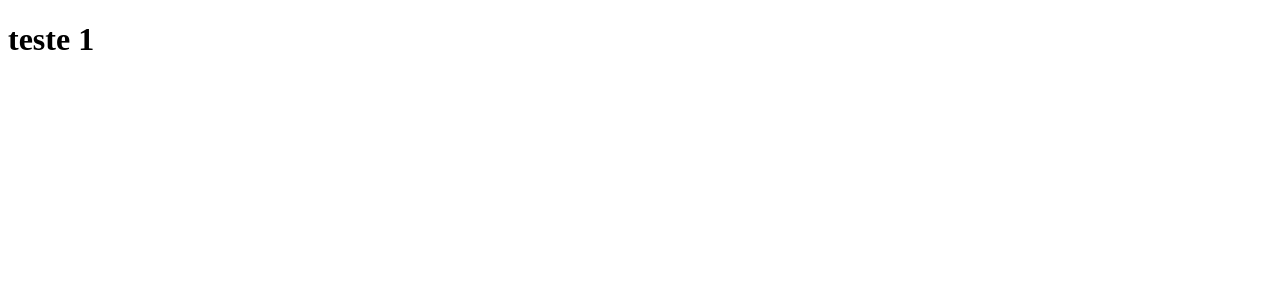
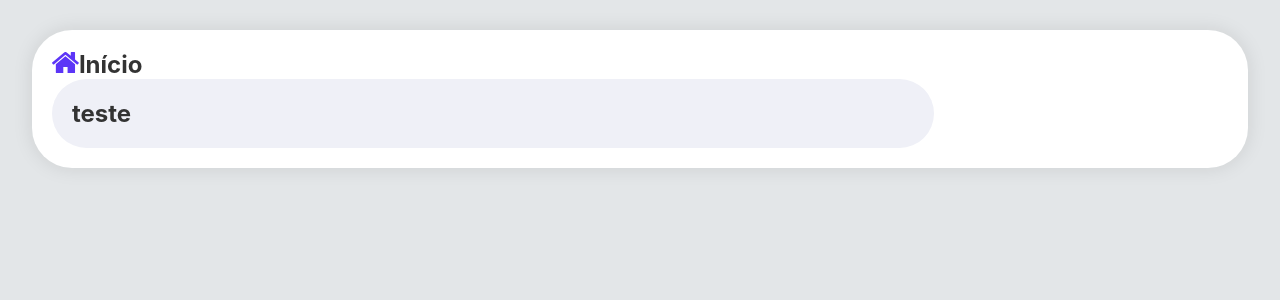
Before and after one commit to jeffinwilker/ponvi, a React (Create React App) app: page / in a window 1280 px wide. Shown: the top 300 px of the page. Built offline with nearby package versions, Linux system fonts and the light colour scheme.

Commit message:
Criando inter
Tá indo pouco a pouco.

```diff
--- a/public/index.html
+++ b/public/index.html
@@ -3,9 +3,10 @@
   <head>
     <meta charset="utf-8" />
     <meta name="viewport" content="width=device-width, initial-scale=1" />
-    <meta name="theme-color" content="#000000" />
+    <meta name="theme-color" content="#E3E6E8" />
+    <link href="https://fonts.googleapis.com/css2?family=Open+Sans:ital,wght@1,600&display=swap" rel="stylesheet">
 
-    <title>React App</title>
+    <title>Ponvi</title>
   </head>
   <body>
     <noscript>You need to enable JavaScript to run this app.</noscript>
--- a/src/App.js
+++ b/src/App.js
@@ -1,7 +1,13 @@
 import React from 'react';
 import Routes from './routes';
+import GlobalStyle from './styles/global';
 
 function App() {
-    return <Routes />;
+    return (
+        <>
+            <Routes />
+            <GlobalStyle />
+        </>
+    );
 }
 export default App;
--- a/src/pages/Main/index.js
+++ b/src/pages/Main/index.js
@@ -1,5 +1,29 @@
 import React from 'react';
 
+import { Container, ContainerInfo } from './styles';
+
 export default function Main() {
-    return <h1>teste 1</h1>;
+    return (
+        <>
+            <Container>
+                <h1>
+                    <svg
+                        xmlns="http://www.w3.org/2000/svg"
+                        width="26.88"
+                        height="21.391"
+                        viewBox="0 0 26.88 21.391"
+                    >
+                        <path
+                            id="home"
+                            d="M23.6,12.948v8a1.082,1.082,0,0,1-1.067,1.067h-6.4v-6.4H11.866v6.4h-6.4A1.082,1.082,0,0,1,4.4,20.951v-8a.222.222,0,0,1,.008-.05.222.222,0,0,0,.008-.05L14,4.945l9.587,7.9a.228.228,0,0,1,.017.1ZM27.322,11.8l-1.033,1.234a.565.565,0,0,1-.35.183h-.05a.513.513,0,0,1-.35-.116L14,3.478,2.463,13.1a.619.619,0,0,1-.4.116.565.565,0,0,1-.35-.183L.68,11.8a.539.539,0,0,1-.116-.391.487.487,0,0,1,.182-.358L12.733,1.061a2.067,2.067,0,0,1,2.534,0l4.068,3.4V1.211A.514.514,0,0,1,19.87.677h3.2a.514.514,0,0,1,.534.534v6.8l3.651,3.035a.485.485,0,0,1,.183.358.539.539,0,0,1-.116.391Z"
+                            transform="translate(-0.562 -0.627)"
+                            fill="#5c35f7"
+                        />
+                    </svg>
+                    Início
+                </h1>
+                <ContainerInfo>teste</ContainerInfo>
+            </Container>
+        </>
+    );
 }
--- /dev/null
+++ b/src/pages/Main/styles.js
@@ -0,0 +1,18 @@
+import styled from 'styled-components';
+
+export const Container = styled.h1`
+    color: #333;
+    max-width: 95%;
+    background: #fff;
+    border-radius: 40px;
+    box-shadow: 0 0 20px rgba(0, 0, 0, 0.1);
+    padding: 20px;
+    margin: 30px auto;
+`;
+
+export const ContainerInfo = styled.h1`
+    max-width: 75%;
+    background: #eff0f7;
+    border-radius: 40px;
+    padding: 20px;
+`;
--- /dev/null
+++ b/src/styles/global.js
@@ -0,0 +1,28 @@
+import { createGlobalStyle } from 'styled-components';
+
+export default createGlobalStyle`
+    * {
+        margin: 0;
+        padding: 0;
+        outline: 0;
+        box-sizing: border-box;
+    }
+
+    html, body, #root {
+        min-height: 100%;
+    }
+
+    body {
+        background: #E3E6E8;
+    }
+
+    body, input, button {
+        color: #5C35F7;
+        font-size: 6px;
+        font-family: -apple-system, BlinkMacSystemFont, 'Segoe UI', Roboto, Oxygen, Ubuntu, Cantarell, 'Open Sans', 'Helvetica Neue', sans-serif;
+    }
+
+    button {
+        cursor: pointer;
+    }
+    `;
```
